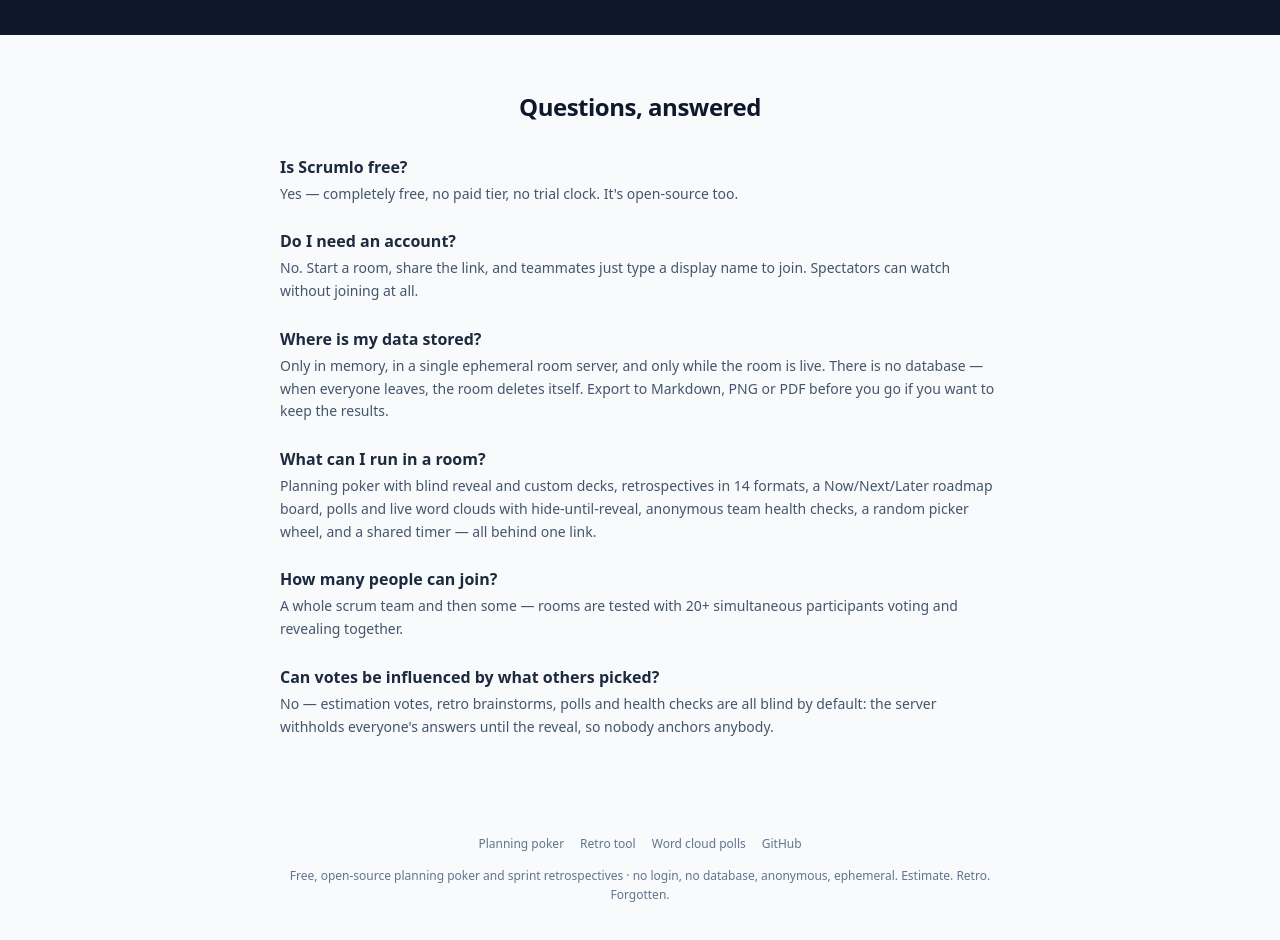
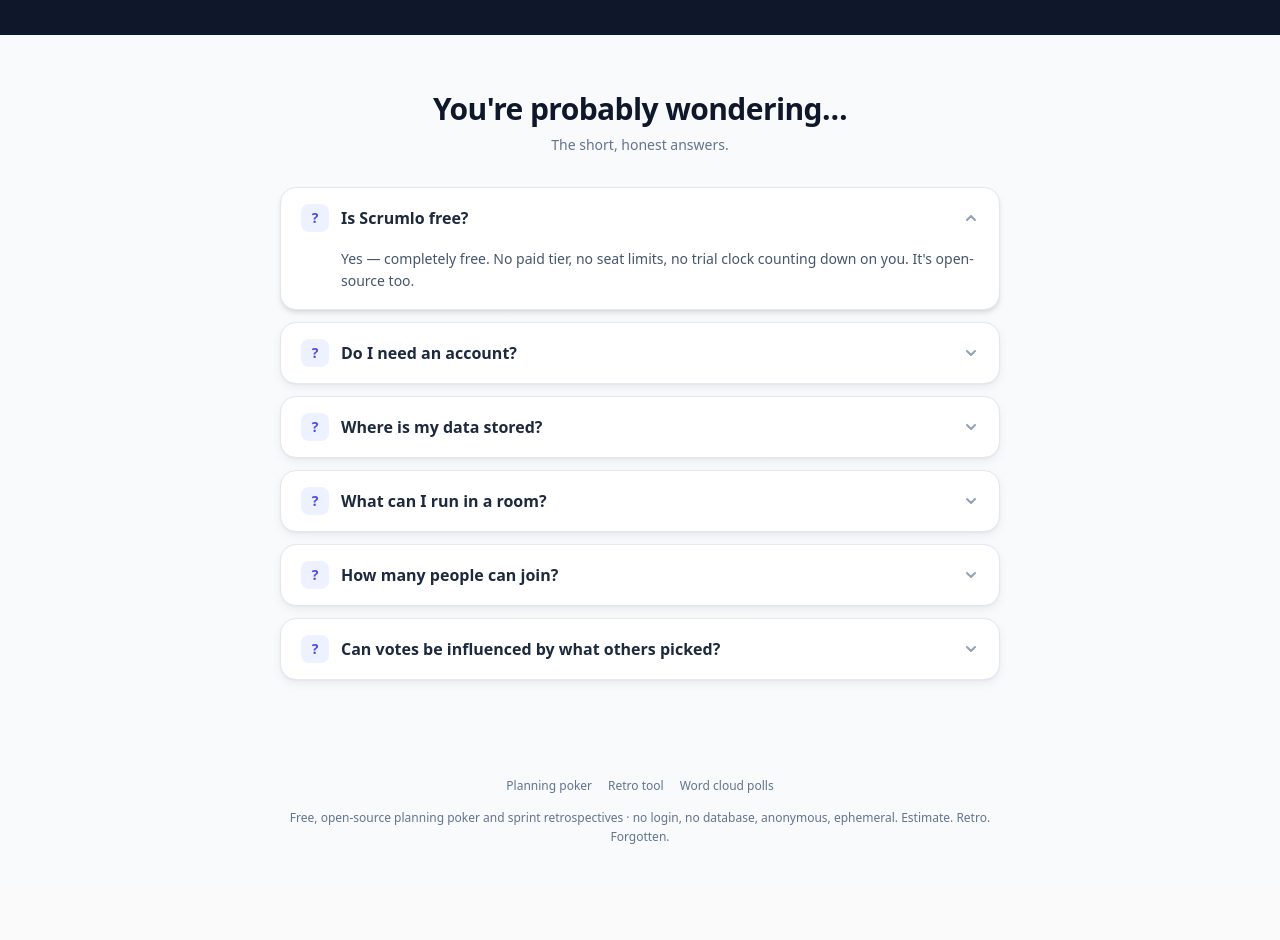
Before and after one commit to saimeda32/scrumlo, a React (Vite) app: page / in a window 1280 px wide. Shown: the part 2140-3080 px from the top of the page. After the commit the page ends 3027 px from the top, so only its background shows below. Built offline with nearby package versions, Linux system fonts and the light colour scheme; no server answers.

Commit message:
FAQ as accordion cards on home; park GitHub links site-wide for now

```diff
--- a/index.html
+++ b/index.html
@@ -46,8 +46,7 @@
           "Random picker wheel and shared timer",
           "Markdown, PNG and PDF export"
         ],
-        "isAccessibleForFree": true,
-        "sameAs": ["https://github.com/saimeda32/scrumlo"]
+        "isAccessibleForFree": true
       }
     </script>
   </head>
@@ -69,7 +68,8 @@
           <li>Polls &amp; word clouds · hide results until reveal, question queue, save the cloud as an image</li>
           <li>Health check, roadmap board, random picker, shared timer, Markdown/PNG/PDF export</li>
         </ul>
-        <p><a href="https://github.com/saimeda32/scrumlo">Open source on GitHub</a> · start a room at scrumlo.com</p>
+        <!-- GitHub link parked for now: <a href="https://github.com/saimeda32/scrumlo">Open source on GitHub</a> -->
+        <p>Open source · start a room at scrumlo.com</p>
       </main>
     </div>
     <script type="module" src="/src/main.tsx"></script>
--- a/public/planning-poker.html
+++ b/public/planning-poker.html
@@ -91,7 +91,7 @@
     <section class="faq">
       <h2>FAQ</h2>
       <h3>Is it really free?</h3>
-      <p>Yes — free with no tiers and no trial countdown. The code is open-source on GitHub.</p>
+      <p>Yes — free with no tiers and no trial countdown. The code is open-source.</p>
       <h3>Do my teammates need accounts?</h3>
       <p>No. Anyone with the room link joins by typing a display name. Spectators can watch without joining.</p>
       <h3>Can people see votes before the reveal?</h3>
@@ -113,7 +113,8 @@
   </section>
 
   <footer>
-    <nav><a href="/">Home</a><a href="/retro">Retro tool</a><a href="/word-cloud-poll">Word cloud polls</a><a href="https://github.com/saimeda32/scrumlo">GitHub</a></nav>
+    <!-- GitHub link parked for now: <a href="https://github.com/saimeda32/scrumlo">GitHub</a> -->
+    <nav><a href="/">Home</a><a href="/retro">Retro tool</a><a href="/word-cloud-poll">Word cloud polls</a></nav>
     <p style="margin-top:0.5rem">Scrumlo · Estimate. Retro. Forgotten.</p>
   </footer>
 </body>
--- a/public/retro.html
+++ b/public/retro.html
@@ -114,7 +114,8 @@
   </section>
 
   <footer>
-    <nav><a href="/">Home</a><a href="/planning-poker">Planning poker</a><a href="/word-cloud-poll">Word cloud polls</a><a href="https://github.com/saimeda32/scrumlo">GitHub</a></nav>
+    <!-- GitHub link parked for now: <a href="https://github.com/saimeda32/scrumlo">GitHub</a> -->
+    <nav><a href="/">Home</a><a href="/planning-poker">Planning poker</a><a href="/word-cloud-poll">Word cloud polls</a></nav>
     <p style="margin-top:0.5rem">Scrumlo · Estimate. Retro. Forgotten.</p>
   </footer>
 </body>
--- a/public/word-cloud-poll.html
+++ b/public/word-cloud-poll.html
@@ -113,7 +113,8 @@
   </section>
 
   <footer>
-    <nav><a href="/">Home</a><a href="/planning-poker">Planning poker</a><a href="/retro">Retro tool</a><a href="https://github.com/saimeda32/scrumlo">GitHub</a></nav>
+    <!-- GitHub link parked for now: <a href="https://github.com/saimeda32/scrumlo">GitHub</a> -->
+    <nav><a href="/">Home</a><a href="/planning-poker">Planning poker</a><a href="/retro">Retro tool</a></nav>
     <p style="margin-top:0.5rem">Scrumlo · Estimate. Retro. Forgotten.</p>
   </footer>
 </body>
--- a/src/routes/Landing.tsx
+++ b/src/routes/Landing.tsx
@@ -264,14 +264,18 @@
         </div>
       </section>
 
-      {/* FAQ · plain Q&A — both humans and answer engines lift from this */}
+      {/* FAQ · accordion cards — both humans and answer engines lift from this */}
       <section className="mx-auto max-w-3xl px-6 py-14">
-        <h2 className="text-center text-2xl font-bold text-slate-900 dark:text-slate-100">Questions, answered</h2>
-        <div className="mt-8 space-y-6">
+        <div className="mb-8 text-center">
+          <h2 className="text-2xl font-bold tracking-tight sm:text-3xl">You're probably wondering…</h2>
+          <p className="mt-2 text-sm text-slate-500 dark:text-slate-400">The short, honest answers.</p>
+        </div>
+        <div className="space-y-3">
           {[
             {
               q: "Is Scrumlo free?",
-              a: "Yes — completely free, no paid tier, no trial clock. It's open-source too.",
+              a: "Yes — completely free. No paid tier, no seat limits, no trial clock counting down on you. It's open-source too.",
+              open: true,
             },
             {
               q: "Do I need an account?",
@@ -294,10 +298,27 @@
               a: "No — estimation votes, retro brainstorms, polls and health checks are all blind by default: the server withholds everyone's answers until the reveal, so nobody anchors anybody.",
             },
           ].map((f) => (
-            <div key={f.q}>
-              <h3 className="font-bold text-slate-800 dark:text-slate-200">{f.q}</h3>
-              <p className="mt-1 text-sm leading-relaxed text-slate-600 dark:text-slate-400">{f.a}</p>
-            </div>
+            <details
+              key={f.q}
+              open={f.open}
+              className="group rounded-2xl border border-slate-200 bg-white shadow-soft transition open:shadow-md dark:border-white/10 dark:bg-[#14141b]"
+            >
+              <summary className="flex cursor-pointer select-none items-center gap-3 px-5 py-4 font-semibold text-slate-800 marker:content-none [&::-webkit-details-marker]:hidden dark:text-slate-100">
+                <span className="grid h-7 w-7 shrink-0 place-items-center rounded-lg bg-iris-50 text-sm font-bold text-iris-600 dark:bg-iris-500/15 dark:text-iris-300">
+                  ?
+                </span>
+                <span className="min-w-0 flex-1">{f.q}</span>
+                <svg
+                  className="h-4 w-4 shrink-0 text-slate-400 transition-transform group-open:rotate-180"
+                  viewBox="0 0 16 16"
+                  fill="none"
+                  aria-hidden
+                >
+                  <path d="M4 6l4 4 4-4" stroke="currentColor" strokeWidth="2" strokeLinecap="round" strokeLinejoin="round" />
+                </svg>
+              </summary>
+              <p className="px-5 pb-4 pl-[3.75rem] text-sm leading-relaxed text-slate-600 dark:text-slate-400">{f.a}</p>
+            </details>
           ))}
         </div>
       </section>
@@ -307,7 +328,8 @@
           <a href="/planning-poker" className="hover:text-iris-600">Planning poker</a>
           <a href="/retro" className="hover:text-iris-600">Retro tool</a>
           <a href="/word-cloud-poll" className="hover:text-iris-600">Word cloud polls</a>
-          <a href="https://github.com/saimeda32/scrumlo" className="hover:text-iris-600">GitHub</a>
+          {/* GitHub link parked for now — re-add when the repo is ready for visitors:
+              <a href="https://github.com/saimeda32/scrumlo" className="hover:text-iris-600">GitHub</a> */}
         </nav>
         Free, open-source planning poker and sprint retrospectives · no login, no database,
         anonymous, ephemeral. Estimate. Retro. Forgotten.
```
Also changed, not shown: public/llms.txt.
